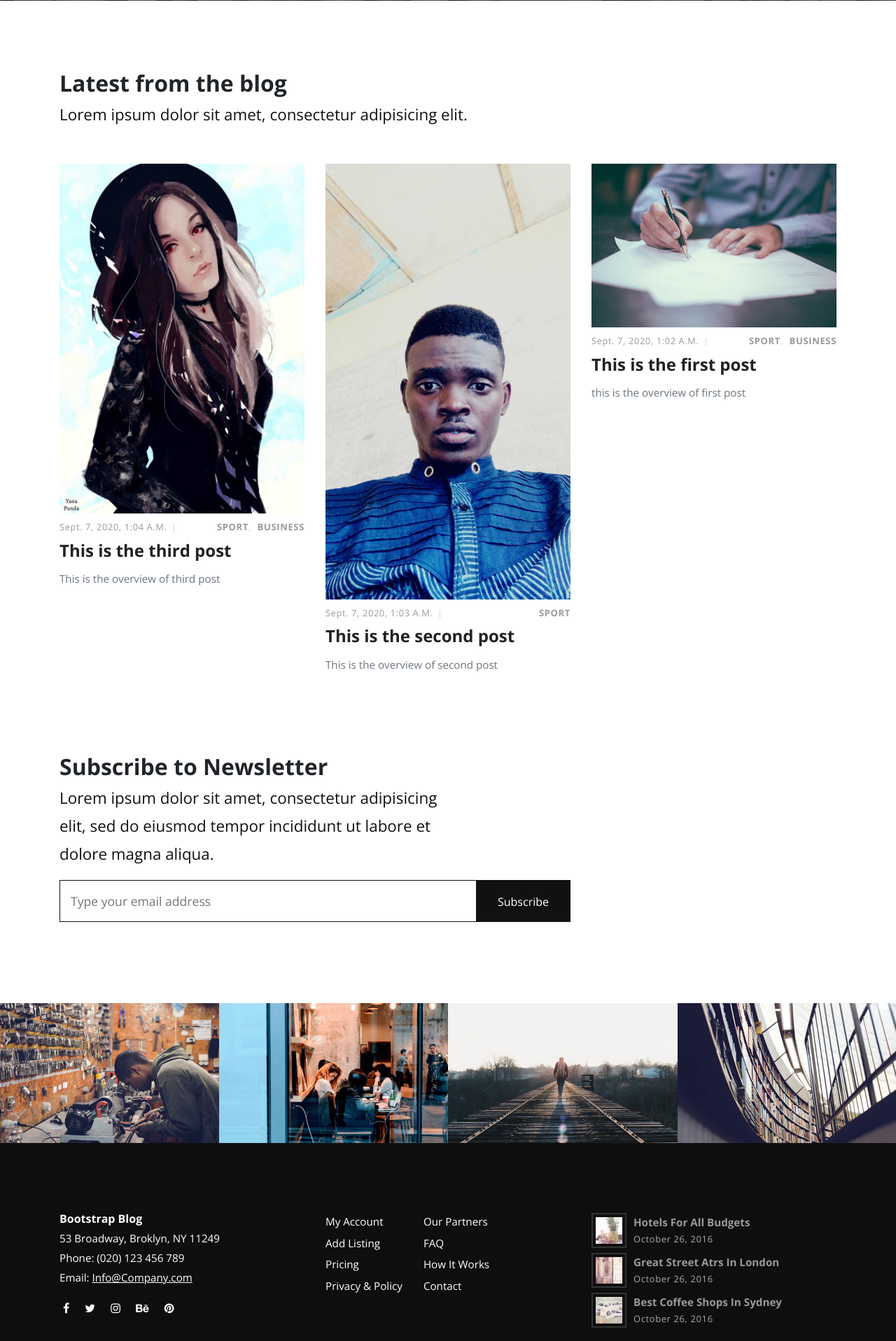
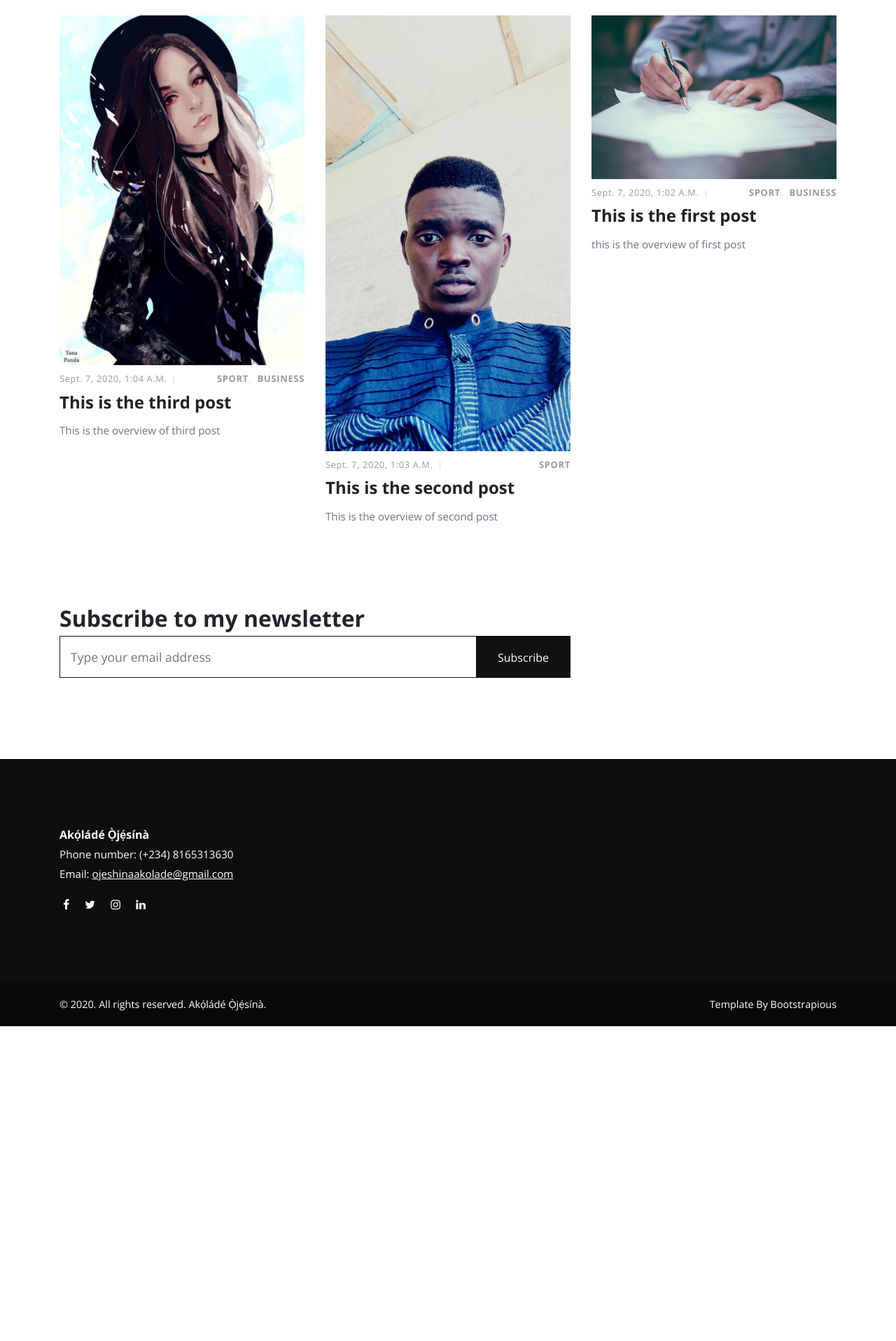
Before and after one commit to light-oj/blog, a Django app: page / in a window 1280 px wide. Shown: the part 2483-4400 px from the top of the page at 70% size. After the commit the page ends 3950 px from the top, so only its background shows below. Run offline with Django 3.2, Linux system fonts and the light colour scheme; data comes from the database, SQL or seed files in the repository; both versions use the stored data as it was after the commit; some libraries are stand-ins or nearby versions.

Commit message:
links updated

```diff
--- a/src/blog/settings.py
+++ b/src/blog/settings.py
@@ -172,3 +172,6 @@ AUTHENTICATION_BACKENDS = [
 ]
 
 SITE_ID = 1
+
+ACCOUNT_LOGOUT_REDIRECT_URL ='/'
+LOGIN_REDIRECT_URL = '/' # default to /accounts/profile
--- a/src/blog/urls.py
+++ b/src/blog/urls.py
@@ -8,7 +8,7 @@ from filebrowser.sites import site
 from posts.views import (
     index, blog, post,
     search, post_create,
-    post_update, post_delete)
+    post_update, post_delete, contact)
 
 
 urlpatterns = [
@@ -17,6 +17,7 @@ urlpatterns = [
     path('blog/', blog, name='post-list'),
     path('search/', search, name='search'),
     path('create/', post_create, name='post-create'),
+    path('contact/', contact, name='contact'),
     path('post/<id>/', post, name='post-detail'),
     path('post/<id>/update/', post_update, name='post-update'),
     path('post/<id>/delete/', post_delete, name='post-delete'),
--- a/src/posts/views.py
+++ b/src/posts/views.py
@@ -142,3 +142,7 @@ def post_delete(request, id):
     post = get_object_or_404(Post, id=id)
     post.delete()
     return redirect(reverse("post-list"))
+
+
+def contact(request):
+    return render(request, 'contact.html', {})
--- a/src/templates/account/logout.html
+++ b/src/templates/account/logout.html
@@ -1,21 +1,26 @@
 {% extends "account/base.html" %}
+
+{% load crispy_forms_tags %}
 
 {% load i18n %}
 
 {% block head_title %}{% trans "Sign Out" %}{% endblock %}
 
 {% block content %}
+<div class="col-6 offset-3 mb-5 mt-5 text-center">
 <h1>{% trans "Sign Out" %}</h1>
 
 <p>{% trans 'Are you sure you want to sign out?' %}</p>
 
 <form method="post" action="{% url 'account_logout' %}">
   {% csrf_token %}
+  {{ form|crispy }}
   {% if redirect_field_value %}
   <input type="hidden" name="{{ redirect_field_name }}" value="{{ redirect_field_value }}"/>
   {% endif %}
   <button type="submit">{% trans 'Sign Out' %}</button>
 </form>
 
+</div>
 
 {% endblock %}
--- a/src/templates/footer.html
+++ b/src/templates/footer.html
@@ -6,59 +6,27 @@
         <div class="row">
           <div class="col-md-4">
             <div class="logo">
-              <h6 class="text-white">Bootstrap Blog</h6>
+              <h6 class="text-white">Akọ́ládé Ọ̀jẹ́sínà</h6>
             </div>
             <div class="contact-details">
-              <p>53 Broadway, Broklyn, NY 11249</p>
-              <p>Phone: (020) 123 456 789</p>
-              <p>Email: <a href="mailto:info@company.com">Info@Company.com</a></p>
+              <p>Phone number: (+234) 8165313630</p>
+              <p>Email: <a href="mailto:ojeshinaakolade@gmail.com">ojeshinaakolade@gmail.com</a></p>
               <ul class="social-menu">
-                <li class="list-inline-item"><a href="#"><i class="fa fa-facebook"></i></a></li>
-                <li class="list-inline-item"><a href="#"><i class="fa fa-twitter"></i></a></li>
-                <li class="list-inline-item"><a href="#"><i class="fa fa-instagram"></i></a></li>
-                <li class="list-inline-item"><a href="#"><i class="fa fa-behance"></i></a></li>
-                <li class="list-inline-item"><a href="#"><i class="fa fa-pinterest"></i></a></li>
+                <li class="list-inline-item"><a href="https://m.facebook.com/ojeshina.a.light"><i class="fa fa-facebook"></i></a></li>
+                <li class="list-inline-item"><a href="https://mobile.twitter.com/Light_oj"><i class="fa fa-twitter"></i></a></li>
+                <li class="list-inline-item"><a href="https://www.instagram.com/light_oj/"><i class="fa fa-instagram"></i></a></li>
+                <li class="list-inline-item"><a href="https://www.linkedin.com/in/akolade-ojesina-4ba2b4123/"><i class="fa fa-linkedin"></i></a></li>
               </ul>
             </div>
           </div>
-          <div class="col-md-4">
-            <div class="menus d-flex">
-              <ul class="list-unstyled">
-                <li> <a href="#">My Account</a></li>
-                <li> <a href="#">Add Listing</a></li>
-                <li> <a href="#">Pricing</a></li>
-                <li> <a href="#">Privacy &amp; Policy</a></li>
-              </ul>
-              <ul class="list-unstyled">
-                <li> <a href="#">Our Partners</a></li>
-                <li> <a href="#">FAQ</a></li>
-                <li> <a href="#">How It Works</a></li>
-                <li> <a href="#">Contact</a></li>
-              </ul>
-            </div>
-          </div>
-          <div class="col-md-4">
-            <div class="latest-posts"><a href="#">
-                <div class="post d-flex align-items-center">
-                  <div class="image"><img src="{% static 'img/small-thumbnail-1.jpg' %}" alt="..." class="img-fluid"></div>
-                  <div class="title"><strong>Hotels for all budgets</strong><span class="date last-meta">October 26, 2016</span></div>
-                </div></a><a href="#">
-                <div class="post d-flex align-items-center">
-                  <div class="image"><img src="{% static 'img/small-thumbnail-2.jpg' %}" alt="..." class="img-fluid"></div>
-                  <div class="title"><strong>Great street atrs in London</strong><span class="date last-meta">October 26, 2016</span></div>
-                </div></a><a href="#">
-                <div class="post d-flex align-items-center">
-                  <div class="image"><img src="{% static 'img/small-thumbnail-3.jpg' %}" alt="..." class="img-fluid"></div>
-                  <div class="title"><strong>Best coffee shops in Sydney</strong><span class="date last-meta">October 26, 2016</span></div>
-                </div></a></div>
-          </div>
+
         </div>
       </div>
       <div class="copyrights">
         <div class="container">
           <div class="row">
             <div class="col-md-6">
-              <p>&copy; 2017. All rights reserved. Your great site.</p>
+              <p>&copy; 2020. All rights reserved. Akọ́ládé Ọ̀jẹ́sínà.</p>
             </div>
             <div class="col-md-6 text-right">
               <p>Template By <a href="https://bootstrapious.com/p/bootstrap-carousel" class="text-white">Bootstrapious</a>
--- a/src/templates/header.html
+++ b/src/templates/header.html
@@ -19,7 +19,7 @@
         <div class="container">
           <!-- Navbar Brand -->
           <div class="navbar-header d-flex align-items-center justify-content-between">
-            <!-- Navbar Brand --><a href="/" class="navbar-brand">Bootstrap Blog</a>
+            <!-- Navbar Brand --><a href="/" class="navbar-brand">Akọ́ládé Ọ̀jẹ́sínà</a>
             <!-- Toggle Button-->
             <button type="button" data-toggle="collapse" data-target="#navbarcollapse" aria-controls="navbarcollapse" aria-expanded="false" aria-label="Toggle navigation" class="navbar-toggler"><span></span><span></span><span></span></button>
           </div>
@@ -30,12 +30,21 @@
               </li>
               <li class="nav-item"><a href="/blog" class="nav-link ">Blog</a>
               </li>
-              <li class="nav-item"><a href="#" class="nav-link ">Contact</a>
+              <li class="nav-item"><a href="/contact" class="nav-link ">Contact</a>
               </li>
               {% if request.user.is_staff %}
               <li class="nav-item"><a href="{% url 'post-create' %}" class="nav-link ">Create</a>
               </li>
               {% endif %}
+              {% if request.user.is_authenticated %}
+                <li class="nav-item">
+                  <a href="{% url 'account_logout' %}" class="nav-link active">Logout</a>
+                </li>
+                {% else %}
+                <li class="nav-item">
+                  <a href="{% url 'account_login' %}" class="nav-link active">Login</a>
+                </li>
+                {% endif %}
             </ul>
             <div class="navbar-text"><a href="#" class="search-btn"><i class="icon-search-1"></i></a></div>
            {% comment %}
--- a/src/templates/index.html
+++ b/src/templates/index.html
@@ -9,7 +9,7 @@
       <div class="container">
         <div class="row">
           <div class="col-lg-7">
-            <h1>Bootstrap 4 Blog - A free template by Bootstrap Temple</h1><a href="#" class="hero-link">Discover More</a>
+            <h1>Welcome to my Blog</h1><a href="#" class="hero-link">Discover More</a>
           </div>
         </div><a href=".intro" class="continue link-scroll"><i class="fa fa-long-arrow-down"></i> Scroll Down</a>
       </div>
@@ -19,8 +19,8 @@
       <div class="container">
         <div class="row">
           <div class="col-lg-8">
-            <h2 class="h3">Some great intro here</h2>
-            <p class="text-big">Place a nice <strong>introduction</strong> here <strong>to catch reader's attention</strong>. Lorem ipsum dolor sit amet, consectetur adipisicing elit, sed do eiusmod tempor incididunt ut labore et dolore magna aliqua. Ut enim ad minim veniam, quis nostrud nisi ut aliquip ex ea commodo consequat. Duis aute irure dolor in reprehenderi.</p>
+            <h2 class="h3">Hey! I'm Akọ́ládé.</h2>
+            <p class="text-big">I am a <strong>Data Scientist</strong> and <strong>Web Developer</strong>.<br/> Here is where I <strong>write</strong> about interesting stuffs I am <strong>learning</strong>.<br/> Learn with me!</p>
           </div>
         </div>
       </div>
@@ -42,7 +42,7 @@
                   <a href="#">{{ cat }}</a>
                   {% endfor %}
                   </div>
-                  <a href="post.html">
+                  <a href="{{obj.get_absolute_url }}">
                     <h2 class="h4">{{ obj.title }}</h2></a>
                 </header>
                 <p>{{ obj.overview }}</p>
@@ -67,7 +67,7 @@
       <div class="container">
         <div class="row">
           <div class="col-md-7">
-            <h2>Lorem ipsum dolor sit amet, consectetur adipisicing elit, sed do eiusmod tempor incididunt ut labore et dolore magna aliqua</h2><a href="#" class="hero-link">View More</a>
+            <h2><i>“Learning is a treasure that will follow its owner everywhere.” — Chinese Proverb</i></h2><a href="/blog" class="hero-link">View Blog</a>
           </div>
         </div>
       </div>
@@ -77,7 +77,7 @@
       <div class="container">
         <header>
           <h2>Latest from the blog</h2>
-          <p class="text-big">Lorem ipsum dolor sit amet, consectetur adipisicing elit.</p>
+         <!-- <p class="text-big">Lorem ipsum dolor sit amet, consectetur adipisicing elit.</p> -->
         </header>
         <div class="row">
         {% for obj in latest %}
@@ -91,7 +91,7 @@
                 <a href="#">{{ cat }}</a>
                 {% endfor %}
                 </div>
-              </div><a href="$">
+              </div><a href="{{ obj.get_absolute_url }}">
                 <h3 class="h4">{{ obj.title }}</h3></a>
               <p class="text-muted">{{ obj.overview }}</p>
             </div>
@@ -105,8 +105,8 @@
       <div class="container">
         <div class="row">
           <div class="col-md-6">
-            <h2>Subscribe to Newsletter</h2>
-            <p class="text-big">Lorem ipsum dolor sit amet, consectetur adipisicing elit, sed do eiusmod tempor incididunt ut labore et dolore magna aliqua.</p>
+            <h2>Subscribe to my newsletter</h2>
+            <!-- <p class="text-big">Lorem ipsum dolor sit amet, consectetur adipisicing elit, sed do eiusmod tempor incididunt ut labore et dolore magna aliqua.</p> -->
           </div>
           <div class="col-md-8">
             <div class="form-holder">
@@ -122,8 +122,10 @@
         </div>
       </div>
     </section>
+
     <!-- Gallery Section-->
-    <section class="gallery no-padding">
+     <!-- <section class="gallery no-padding">
+
       <div class="row">
         <div class="mix col-lg-3 col-md-3 col-sm-6">
           <div class="item"><a href="img/gallery-1.jpg" data-fancybox="gallery" class="image"><img src="{% static 'img/gallery-1.jpg' %}" alt="..." class="img-fluid">
@@ -142,6 +144,6 @@
               <div class="overlay d-flex align-items-center justify-content-center"><i class="icon-search"></i></div></a></div>
         </div>
       </div>
-    </section>
+    </section> -->
 
 {% endblock content %}
--- a/src/templates/post.html
+++ b/src/templates/post.html
@@ -24,10 +24,12 @@
                   <a href="#">{{ cat }}</a>
                    {% endfor %}
                   </div>
+                  {% if request.user.is_staff %}
                   <div>
                   <a class="btn btn-success" href="{% url 'post-update' id=post.id%}">Update</a>
                   <a class="btn btn-danger" href="{% url 'post-delete' id=post.id%}">Delete</a>
                   </div>
+                  {% endif %}
                 </div>
                 <h1>{{ post.title }}<a href="#"><i class="fa fa-bookmark-o"></i></a></h1>
                 <div class="post-footer d-flex align-items-center flex-column flex-sm-row"><a href="#" class="author d-flex align-items-center flex-wrap">
@@ -93,13 +95,13 @@
                       <div class="row">
                       {{ form }}
                       <div class="form-group col-md-12">
-                        <a href="{% url 'account_login' %}" class="btn btn-secondary">Submit Comment</a>
+                        <button type="submit" class="btn btn-secondary">Submit Comment</button>
                       </div>
                     </div>
                   </form>
                 </div>
                 {% else%}
-                <button type="submit" class="btn btn-primary">Login to comment</button>
+                <a href="{% url 'account_login' %}" class="btn btn-primary">Login to comment</a>
                 {% endif %}
               </div>
             </div>
```
Also changed, not shown: src/templates/account/login.html (+5 -3 lines), src/templates/account/signup.html (+7 -3 lines), src/templates/contact.html (added, +23 -0 lines), src/db.sqlite3.
